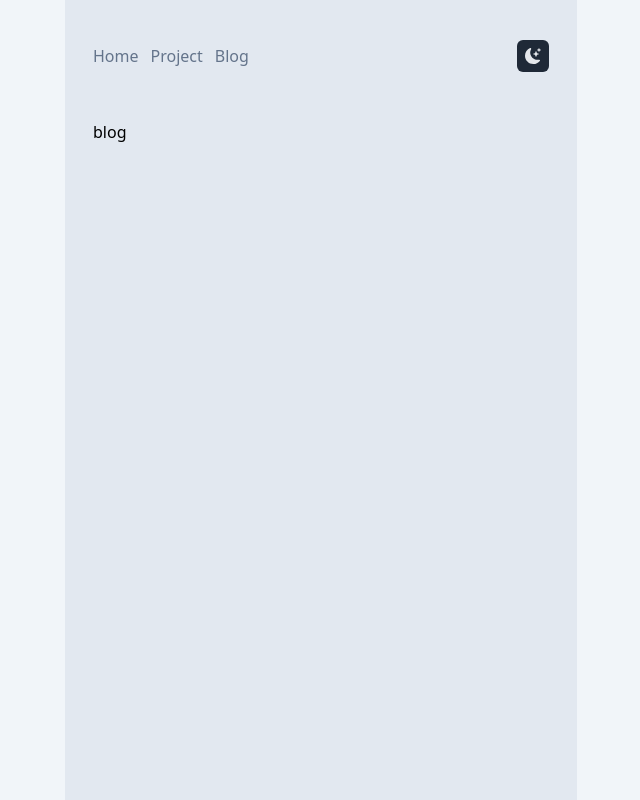
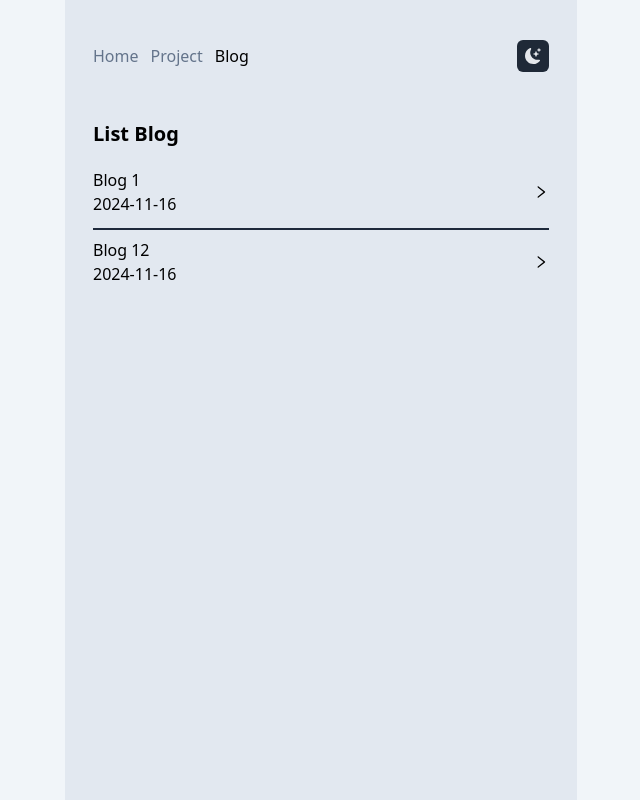
Before and after one commit to marsmallowz/portfolio-app, a Next.js app: page /blogs in a window 1280 px wide. Shown: the top 800 px of the page, without its empty margins (319-959 px from the left). Built offline with nearby package versions, Linux system fonts and the light colour scheme.

Commit message:
add data dummy for blogs

```diff
--- /dev/null
+++ b/app/blogs/[slug]/page.tsx
@@ -0,0 +1,64 @@
+import React from "react";
+import fs from "fs";
+import path from "path";
+import matter from "gray-matter";
+import { MDXRemote } from "next-mdx-remote/rsc";
+import CustomLink from "@/components/mdx/CustomLink";
+import CustomImg from "@/components/mdx/CustomImg";
+import { Metadata } from "next";
+
+export async function generateStaticParams() {
+  const files = fs.readdirSync(path.join("content/blogs"));
+  const paths = files.map((filename) => ({
+    slug: filename.replace(".mdx", ""),
+  }));
+
+  return paths;
+}
+
+export async function generateMetadata({
+  params,
+}: {
+  params: any;
+}): Promise<Metadata> {
+  const project = getProject(params);
+  return {
+    title: project.fontMatter.title,
+    openGraph: {
+      title: project.fontMatter.title,
+      description: project.fontMatter.summary,
+      images:
+        project.fontMatter.imageShowcase !== undefined
+          ? [`/image-showcase/${project.fontMatter.imageShowcase}`]
+          : [""],
+    },
+  };
+}
+
+function getProject({ slug }: { slug: string }) {
+  const markdownFile = fs.readFileSync(
+    path.join("content/blogs", slug + `.mdx`),
+    "utf-8"
+  );
+  const { data: fontMatter, content } = matter(markdownFile);
+
+  return {
+    fontMatter,
+    slug,
+    content,
+  };
+}
+
+export default function Page({ params }: any) {
+  const props = getProject(params);
+
+  return (
+    <article className="prose mb-10 dark:prose-invert">
+      <h1>{props.fontMatter.title}</h1>
+      <MDXRemote
+        source={props.content}
+        components={{ a: CustomLink, img: CustomImg }}
+      />
+    </article>
+  );
+}
--- a/app/blogs/page.tsx
+++ b/app/blogs/page.tsx
@@ -1,3 +1,52 @@
-export default function Page() {
-  return <div>blog</div>;
+import React from "react";
+import fs from "fs";
+import path from "path";
+import matter from "gray-matter";
+import Link from "next/link";
+import { AiOutlineRight } from "react-icons/ai";
+
+export default function BlogsPage() {
+  const projectDir = "content/blogs";
+  const files = fs.readdirSync(path.join(projectDir));
+  const blogs = files.map((filename) => {
+    const fileContent = fs.readFileSync(
+      path.join(projectDir, filename),
+      "utf-8"
+    );
+    const { data: frontMatter } = matter(fileContent);
+    return {
+      meta: frontMatter,
+      slug: filename.replace(".mdx", ""),
+    };
+  });
+
+  return (
+    <div className="flex flex-col gap-3">
+      <div className="text-xl font-bold dark:text-white">List Blog</div>
+      <div className="flex flex-col gap-1 divide-y-2 divide-slate-800 dark:divide-white">
+        {blogs
+          .sort((a, b) => {
+            if (new Date(a.meta.publishedAt) > new Date(b.meta.publishedAt)) {
+              return -1;
+            }
+            return 1;
+          })
+          .map((blog) => (
+            <Link
+              key={blog.slug}
+              href={"/blogs/" + blog.slug}
+              className="flex py-2 justify-between items-center dark:text-white"
+            >
+              <div className="flex flex-col">
+                <div>{blog.meta.title}</div>
+                <div>{blog.meta.publishedAt}</div>
+              </div>
+              <div>
+                <AiOutlineRight />
+              </div>
+            </Link>
+          ))}
+      </div>
+    </div>
+  );
 }
--- a/components/Navbar.tsx
+++ b/components/Navbar.tsx
@@ -31,9 +31,16 @@ export default function Navbar() {
         >
           Project
         </Link>
-        <div className="text-slate-500 dark:text-slate-400 cursor-not-allowed ">
+        <Link
+          href={"/blogs"}
+          className={
+            pathname !== "/blogs"
+              ? "text-slate-500 dark:text-slate-400"
+              : "text-black dark:text-white font-medium"
+          }
+        >
           Blog
-        </div>
+        </Link>
       </div>
       <DarkModeToggle />
     </div>
--- /dev/null
+++ b/content/blogs/blog-1.mdx
@@ -0,0 +1,8 @@
+---
+title: "Blog 1"
+publishedAt: "2024-11-16"
+summary: "This is frist blog"
+imageShowcase: "blog1.png"
+---
+
+My first blog
--- /dev/null
+++ b/content/blogs/blog-2.mdx
@@ -0,0 +1,8 @@
+---
+title: "Blog 12"
+publishedAt: "2024-11-16"
+summary: "This is second blog"
+imageShowcase: "blog2.png"
+---
+
+My second blog
```
